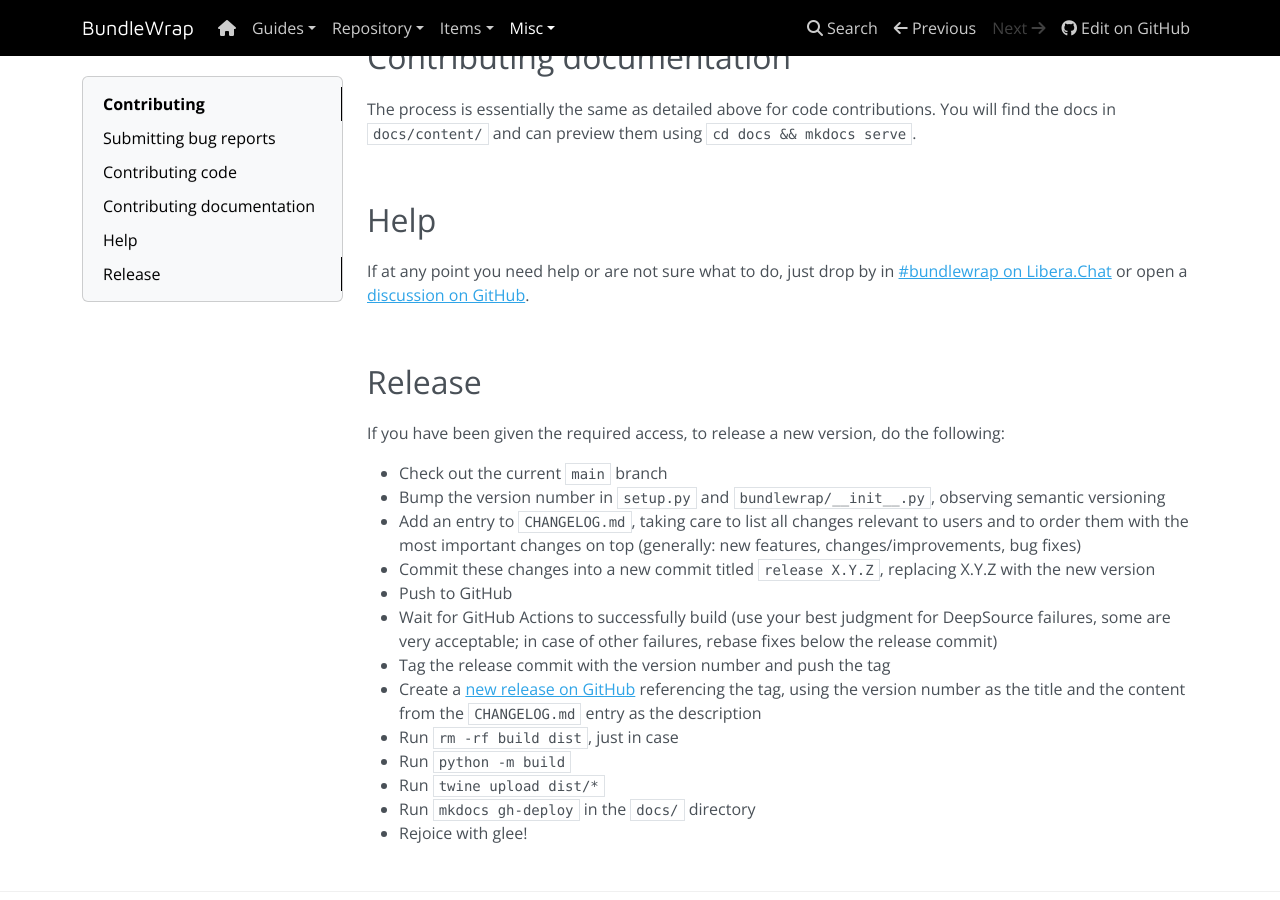
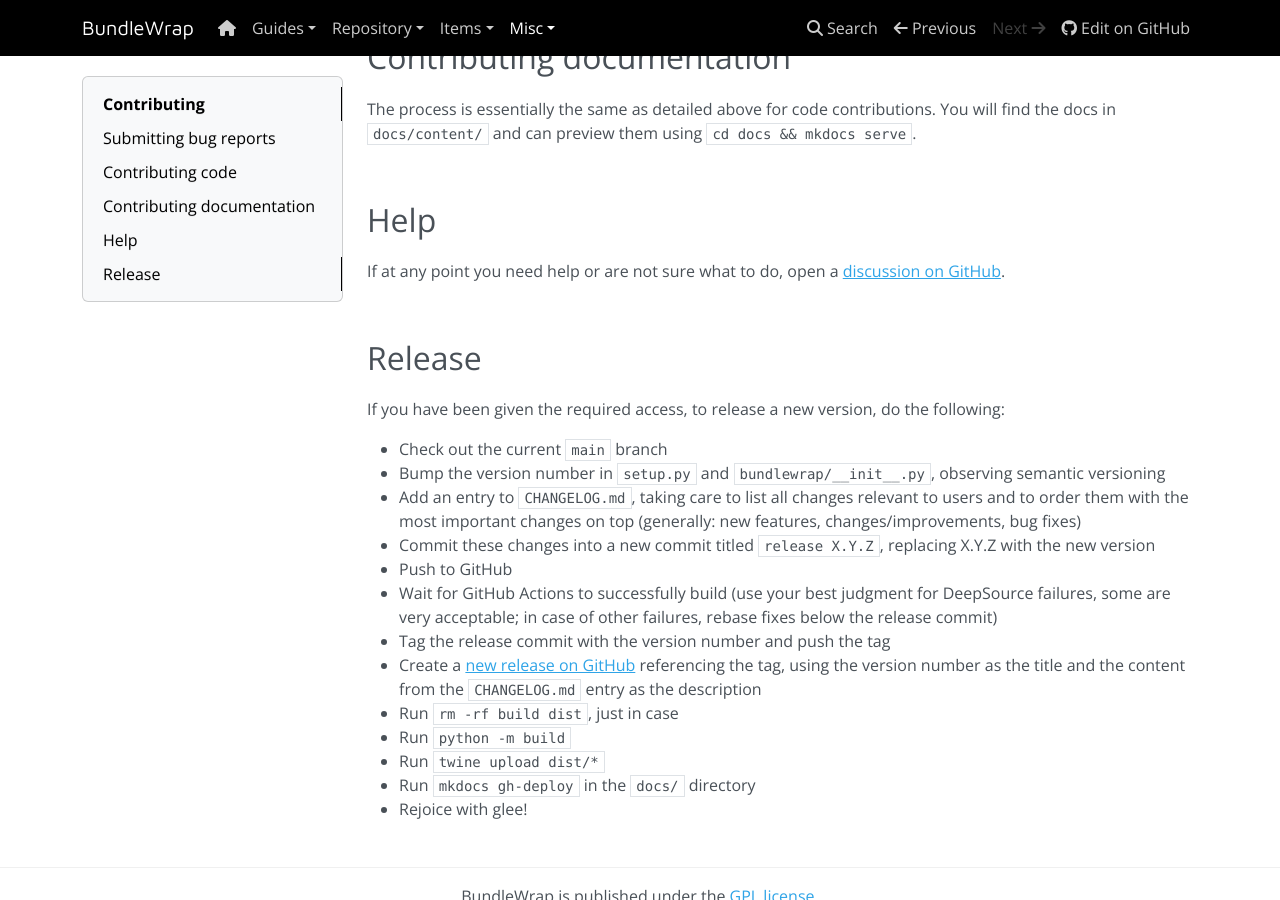
Before and after one commit to bundlewrap/bundlewrap, an MkDocs documentation site: the page built from docs/content/misc/contributing.md, in a window 1280 px wide and 900 px high, scrolled down 1037 px. Built offline with MkDocs 1.6.1, drawn with Linux system fonts in a browser that asks for light colours; nearby versions of some CDN libraries.

Commit message:
docs: remove reference to dead IRC channel

```diff
--- a/docs/content/misc/contributing.md
+++ b/docs/content/misc/contributing.md
@@ -38,7 +38,7 @@
 
 ## Help
 
-If at any point you need help or are not sure what to do, just drop by in [#bundlewrap on Libera.Chat](irc://irc.libera.chat/bundlewrap) or open a [discussion on GitHub](https://github.com/bundlewrap/bundlewrap/discussions).
+If at any point you need help or are not sure what to do, open a [discussion on GitHub](https://github.com/bundlewrap/bundlewrap/discussions).
 
 <br>
 
```
